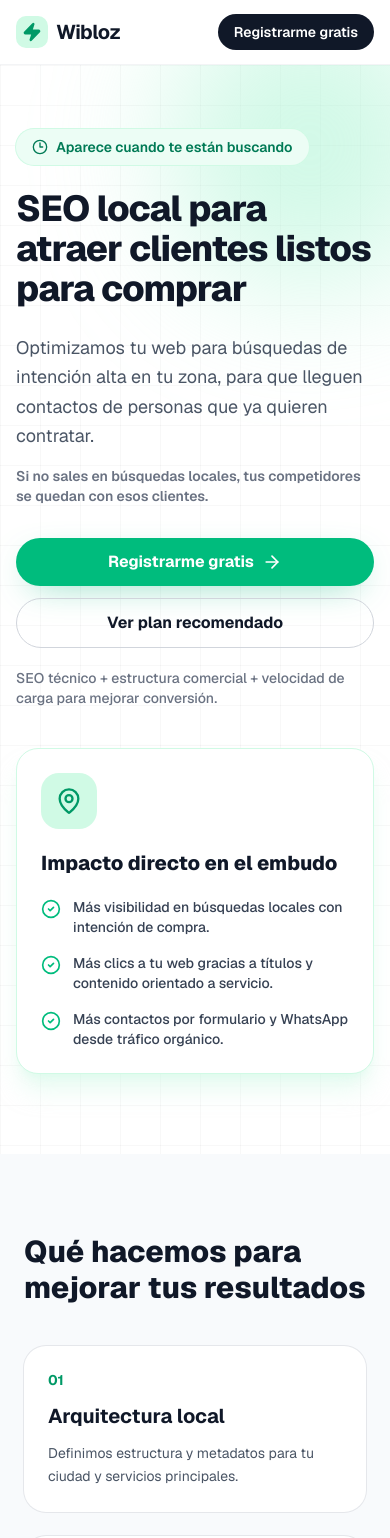
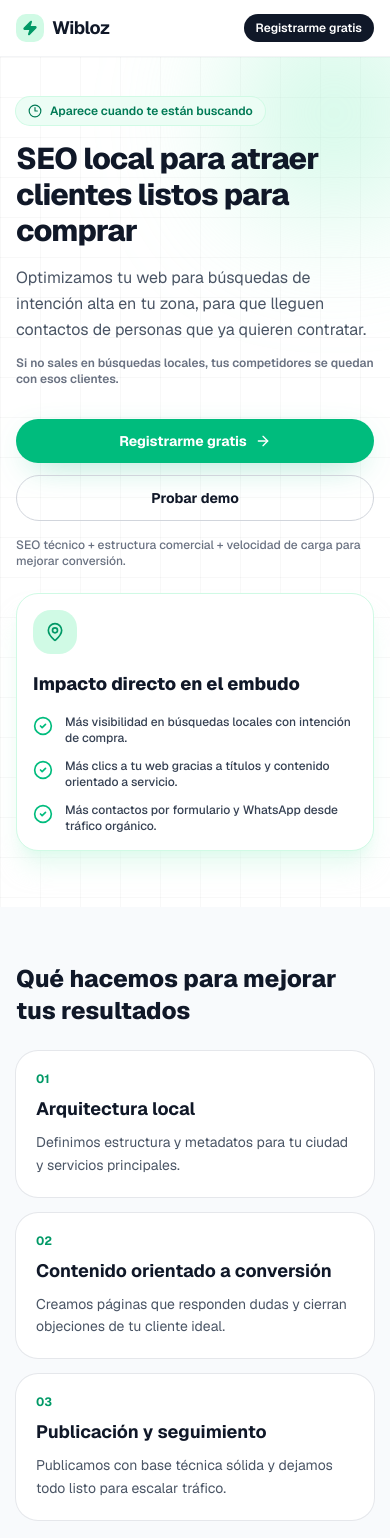
Before and after one commit to roberthgnz/bunnatic.com, a Next.js app: page /es/caracteristicas/seo-local in a window 390 px wide. Shown: the top 1538 px of the page. Built offline with nearby package versions, Linux system fonts and the light colour scheme.

Commit message:
feat: update call-to-action text to "Probar demo ahora" across multiple components and pages; add Footer component to AlternativeLanding and FeatureLanding

```diff
--- a/app/[locale]/alternativa/facebook/page.tsx
+++ b/app/[locale]/alternativa/facebook/page.tsx
@@ -12,7 +12,7 @@ export default function AlternativeFacebookPage() {
             "Facebook sirve para comunidad, pero no para controlar tu captación. Con una web propia conviertes búsquedas en contactos y ventas.",
           urgencyText: "Cada cambio del algoritmo puede recortar tu alcance sin aviso.",
           ctaPrimary: "Crear cuenta gratis",
-          ctaSecondary: "Probar demo ahora",
+          ctaSecondary: "Probar demo",
           trustLine: "Web propia + SEO local + CTAs directos para transformar visitas en registros.",
           competitorCardTitle: "Solo con Facebook Pages",
           competitorItems: [
--- a/app/[locale]/alternativa/wix/page.tsx
+++ b/app/[locale]/alternativa/wix/page.tsx
@@ -12,7 +12,7 @@ export default function AlternativeWixPage() {
             "Con Wix sueles invertir tiempo montando bloques y copiando textos. Con Wibloz partes de una propuesta completa pensada para captar clientes.",
           urgencyText: "Si tardas en publicar, también tardas en generar oportunidades.",
           ctaPrimary: "Crear cuenta gratis",
-          ctaSecondary: "Probar demo ahora",
+          ctaSecondary: "Probar demo",
           trustLine: "IA + estructura comercial para pasar de idea a web operativa en minutos.",
           competitorCardTitle: "Con Wix",
           competitorItems: [
--- a/app/[locale]/caracteristicas/_components/FeatureLanding.tsx
+++ b/app/[locale]/caracteristicas/_components/FeatureLanding.tsx
@@ -2,6 +2,7 @@
 
 import Link from "next/link";
 import { useLanguage } from "@/components/LanguageProvider";
+import Footer from "@/components/Footer";
 import {
   ArrowRight,
   CheckCircle2,
@@ -82,14 +83,14 @@ export default function FeatureLanding({ slug, icon, copy }: FeatureLandingProps
   return (
     <main className="min-h-screen bg-white text-gray-900">
       <nav className="sticky top-0 z-50 border-b border-gray-100 bg-white/90 backdrop-blur-xl">
-        <div className="mx-auto flex h-16 max-w-7xl items-center justify-between px-4 sm:px-6 lg:px-8">
+        <div className="mx-auto flex h-14 max-w-7xl items-center justify-between px-4 sm:h-16 sm:px-6 lg:px-8">
           <Link href="/" className="flex items-center gap-2">
-            <div className="flex h-8 w-8 items-center justify-center rounded-lg bg-emerald-100">
-              <Zap className="h-5 w-5 fill-emerald-600 text-emerald-600" />
+            <div className="flex h-7 w-7 items-center justify-center rounded-lg bg-emerald-100 sm:h-8 sm:w-8">
+              <Zap className="h-4 w-4 fill-emerald-600 text-emerald-600 sm:h-5 sm:w-5" />
             </div>
-            <span className="text-xl font-bold tracking-tight">Wibloz</span>
+            <span className="text-lg font-bold tracking-tight sm:text-xl">Wibloz</span>
           </Link>
-          <div className="flex items-center gap-3">
+          <div className="flex items-center gap-2 sm:gap-3">
             <Link
               href="/crear"
               className="hidden rounded-full border border-gray-200 px-4 py-2 text-sm font-semibold text-gray-700 transition-colors hover:bg-gray-50 sm:inline-flex"
@@ -98,7 +99,7 @@ export default function FeatureLanding({ slug, icon, copy }: FeatureLandingProps
             </Link>
             <Link
               href={signupHref}
-              className="inline-flex items-center gap-2 rounded-full bg-gray-900 px-4 py-2 text-sm font-semibold text-white transition-all hover:scale-105 hover:bg-gray-800"
+              className="inline-flex items-center gap-1.5 rounded-full bg-gray-900 px-3 py-1.5 text-xs font-semibold text-white transition-all hover:bg-gray-800 sm:gap-2 sm:px-4 sm:py-2 sm:text-sm sm:hover:scale-105"
             >
               {t.ctaPrimary}
             </Link>
@@ -106,50 +107,50 @@ export default function FeatureLanding({ slug, icon, copy }: FeatureLandingProps
         </div>
       </nav>
 
-      <section className="relative overflow-hidden px-4 pb-20 pt-16 sm:px-6 lg:px-8 lg:pt-24">
+      <section className="relative overflow-hidden px-4 pb-14 pt-10 sm:px-6 sm:pb-16 sm:pt-16 lg:px-8 lg:pb-20 lg:pt-24">
         <div className="absolute inset-0 bg-grid-pattern opacity-60" />
-        <div className="absolute right-0 top-0 h-72 w-72 -translate-y-16 translate-x-16 rounded-full bg-emerald-200/50 blur-3xl" />
-        <div className="relative mx-auto grid max-w-7xl gap-10 lg:grid-cols-[1.2fr_0.8fr] lg:items-center">
+        <div className="absolute right-0 top-0 h-52 w-52 -translate-y-12 translate-x-12 rounded-full bg-emerald-200/50 blur-3xl sm:h-72 sm:w-72 sm:-translate-y-16 sm:translate-x-16" />
+        <div className="relative mx-auto grid max-w-7xl gap-6 sm:gap-8 lg:grid-cols-[1.2fr_0.8fr] lg:items-center lg:gap-10">
           <div>
-            <span className="inline-flex items-center gap-2 rounded-full bg-emerald-50 px-4 py-2 text-sm font-semibold text-emerald-700 ring-1 ring-emerald-100">
-              <Clock3 className="h-4 w-4" />
+            <span className="inline-flex items-center gap-2 rounded-full bg-emerald-50 px-3 py-1.5 text-xs font-semibold text-emerald-700 ring-1 ring-emerald-100 sm:px-4 sm:py-2 sm:text-sm">
+              <Clock3 className="h-3.5 w-3.5 sm:h-4 sm:w-4" />
               {t.badge}
             </span>
-            <h1 className="mt-6 text-4xl font-extrabold tracking-tight sm:text-5xl lg:text-6xl">
+            <h1 className="mt-4 text-3xl font-extrabold tracking-tight sm:mt-6 sm:text-5xl lg:text-6xl">
               {t.title}
             </h1>
-            <p className="mt-6 max-w-2xl text-lg leading-relaxed text-gray-600">{t.subtitle}</p>
-            <p className="mt-4 text-sm font-semibold text-gray-500">{t.urgencyText}</p>
+            <p className="mt-4 max-w-2xl text-base leading-relaxed text-gray-600 sm:mt-6 sm:text-lg">{t.subtitle}</p>
+            <p className="mt-3 text-xs font-semibold text-gray-500 sm:mt-4 sm:text-sm">{t.urgencyText}</p>
 
             <div className="mt-8 flex flex-col gap-3 sm:flex-row">
               <Link
                 href={signupHref}
-                className="inline-flex items-center justify-center gap-2 rounded-full bg-emerald-500 px-6 py-3 text-base font-bold text-white shadow-[0_10px_35px_-15px_rgba(16,185,129,0.7)] transition-all hover:scale-105 hover:bg-emerald-400"
+                className="inline-flex w-full items-center justify-center gap-2 rounded-full bg-emerald-500 px-6 py-3 text-sm font-bold text-white shadow-[0_10px_35px_-15px_rgba(16,185,129,0.7)] transition-all hover:bg-emerald-400 sm:w-auto sm:text-base sm:hover:scale-105"
               >
                 {t.ctaPrimary}
-                <ArrowRight className="h-5 w-5" />
+                <ArrowRight className="h-4 w-4 sm:h-5 sm:w-5" />
               </Link>
               <Link
-                href={planHref}
-                className="inline-flex items-center justify-center gap-2 rounded-full border border-gray-300 px-6 py-3 text-base font-bold text-gray-900 transition-colors hover:bg-gray-50"
+                href="/crear"
+                className="inline-flex w-full items-center justify-center gap-2 rounded-full border border-gray-300 px-6 py-3 text-sm font-bold text-gray-900 transition-colors hover:bg-gray-50 sm:w-auto sm:text-base"
               >
-                {locale === "es" ? "Ver plan recomendado" : "Veure pla recomanat"}
+                {locale === "es" ? "Probar demo" : "Provar demo"}
               </Link>
             </div>
 
-            <p className="mt-5 text-sm font-medium text-gray-500">{t.trustLine}</p>
+            <p className="mt-4 text-xs font-medium text-gray-500 sm:mt-5 sm:text-sm">{t.trustLine}</p>
           </div>
 
-          <div className="rounded-3xl border border-emerald-100 bg-white p-6 shadow-xl shadow-emerald-100/50">
-            <div className="mb-5 flex h-14 w-14 items-center justify-center rounded-2xl bg-emerald-100">
-              <IconComponent className="h-7 w-7 text-emerald-600" />
+          <div className="rounded-3xl border border-emerald-100 bg-white p-4 shadow-xl shadow-emerald-100/50 sm:p-6">
+            <div className="mb-4 flex h-11 w-11 items-center justify-center rounded-2xl bg-emerald-100 sm:mb-5 sm:h-14 sm:w-14">
+              <IconComponent className="h-5 w-5 text-emerald-600 sm:h-7 sm:w-7" />
             </div>
-            <h2 className="text-xl font-extrabold">{t.outcomesTitle}</h2>
-            <ul className="mt-5 space-y-4">
+            <h2 className="text-lg font-extrabold sm:text-xl">{t.outcomesTitle}</h2>
+            <ul className="mt-4 space-y-3 sm:mt-5 sm:space-y-4">
               {t.outcomes.map((item) => (
                 <li key={item} className="flex items-start gap-3">
                   <CheckCircle2 className="mt-0.5 h-5 w-5 shrink-0 text-emerald-500" />
-                  <span className="text-sm font-medium text-gray-700">{item}</span>
+                  <span className="text-xs font-medium text-gray-700 sm:text-sm">{item}</span>
                 </li>
               ))}
             </ul>
@@ -157,41 +158,41 @@ export default function FeatureLanding({ slug, icon, copy }: FeatureLandingProps
         </div>
       </section>
 
-      <section className="bg-slate-50 py-20">
-        <div className="mx-auto max-w-7xl px-6 lg:px-8">
-          <h2 className="text-3xl font-extrabold">{t.processTitle}</h2>
-          <div className="mt-10 grid gap-6 md:grid-cols-3">
+      <section className="bg-slate-50 py-14 sm:py-20">
+        <div className="mx-auto max-w-7xl px-4 sm:px-6 lg:px-8">
+          <h2 className="text-2xl font-extrabold sm:text-3xl">{t.processTitle}</h2>
+          <div className="mt-6 grid gap-4 sm:mt-10 sm:gap-6 md:grid-cols-3">
             {t.process.map((step, index) => (
-              <article key={step.title} className="rounded-3xl bg-white p-6 ring-1 ring-gray-200">
-                <p className="text-sm font-bold text-emerald-600">0{index + 1}</p>
-                <h3 className="mt-3 text-xl font-bold">{step.title}</h3>
-                <p className="mt-3 text-sm leading-relaxed text-gray-600">{step.description}</p>
+              <article key={step.title} className="rounded-3xl bg-white p-5 ring-1 ring-gray-200 sm:p-6">
+                <p className="text-xs font-bold text-emerald-600 sm:text-sm">0{index + 1}</p>
+                <h3 className="mt-2 text-lg font-bold sm:mt-3 sm:text-xl">{step.title}</h3>
+                <p className="mt-2 text-sm leading-relaxed text-gray-600 sm:mt-3">{step.description}</p>
               </article>
             ))}
           </div>
         </div>
       </section>
 
-      <section className="py-20">
-        <div className="mx-auto grid max-w-7xl gap-8 px-6 lg:grid-cols-2 lg:px-8">
-          <div className="rounded-3xl bg-[#0a0a0a] p-8 text-white">
-            <h2 className="text-2xl font-extrabold">{t.objectionsTitle}</h2>
-            <div className="mt-6 space-y-5">
+      <section className="py-14 sm:py-20">
+        <div className="mx-auto grid max-w-7xl gap-6 px-4 sm:gap-8 sm:px-6 lg:grid-cols-2 lg:px-8">
+          <div className="rounded-3xl bg-[#0a0a0a] p-5 text-white sm:p-8">
+            <h2 className="text-xl font-extrabold sm:text-2xl">{t.objectionsTitle}</h2>
+            <div className="mt-5 space-y-4 sm:mt-6 sm:space-y-5">
               {t.objections.map((item) => (
-                <article key={item.q} className="rounded-2xl border border-white/10 bg-white/5 p-5">
-                  <p className="font-bold">{item.q}</p>
+                <article key={item.q} className="rounded-2xl border border-white/10 bg-white/5 p-4 sm:p-5">
+                  <p className="text-sm font-bold sm:text-base">{item.q}</p>
                   <p className="mt-2 text-sm text-gray-300">{item.a}</p>
                 </article>
               ))}
             </div>
           </div>
 
-          <div className="space-y-6">
-            <div className="rounded-3xl border border-gray-200 bg-white p-8 shadow-sm">
-              <h2 className="text-2xl font-extrabold">{t.proofTitle}</h2>
+          <div className="space-y-4 sm:space-y-6">
+            <div className="rounded-3xl border border-gray-200 bg-white p-5 shadow-sm sm:p-8">
+              <h2 className="text-xl font-extrabold sm:text-2xl">{t.proofTitle}</h2>
               <div className="mt-6 space-y-4">
                 {t.testimonials.map((item) => (
-                  <article key={item.author} className="rounded-2xl bg-slate-50 p-5">
+                  <article key={item.author} className="rounded-2xl bg-slate-50 p-4 sm:p-5">
                     <MessageSquareQuote className="h-5 w-5 text-emerald-600" />
                     <p className="mt-3 text-sm leading-relaxed text-gray-700">{item.quote}</p>
                     <p className="mt-3 text-sm font-bold text-gray-900">{item.author}</p>
@@ -201,9 +202,9 @@ export default function FeatureLanding({ slug, icon, copy }: FeatureLandingProps
               </div>
             </div>
 
-            <div className="rounded-3xl border border-emerald-200 bg-emerald-50 p-8">
-              <h3 className="text-xl font-extrabold text-gray-900">{t.planTitle}</h3>
-              <p className="mt-1 text-4xl font-extrabold text-gray-900">{t.planPrice}</p>
+            <div className="rounded-3xl border border-emerald-200 bg-emerald-50 p-5 sm:p-8">
+              <h3 className="text-lg font-extrabold text-gray-900 sm:text-xl">{t.planTitle}</h3>
+              <p className="mt-1 text-3xl font-extrabold text-gray-900 sm:text-4xl">{t.planPrice}</p>
               <ul className="mt-5 space-y-3">
                 {t.planItems.map((item) => (
                   <li key={item} className="flex items-start gap-2 text-sm font-medium text-gray-700">
@@ -223,27 +224,29 @@ export default function FeatureLanding({ slug, icon, copy }: FeatureLandingProps
         </div>
       </section>
 
-      <section className="border-t border-gray-100 bg-slate-50 py-16">
-        <div className="mx-auto max-w-4xl px-6 text-center">
-          <h2 className="text-3xl font-extrabold tracking-tight sm:text-4xl">{t.finalTitle}</h2>
-          <p className="mx-auto mt-4 max-w-2xl text-lg text-gray-600">{t.finalSubtitle}</p>
+      <section className="border-t border-gray-100 bg-slate-50 py-14 sm:py-16">
+        <div className="mx-auto max-w-4xl px-4 text-center sm:px-6">
+          <h2 className="text-2xl font-extrabold tracking-tight sm:text-4xl">{t.finalTitle}</h2>
+          <p className="mx-auto mt-3 max-w-2xl text-base text-gray-600 sm:mt-4 sm:text-lg">{t.finalSubtitle}</p>
           <div className="mt-8 flex flex-col justify-center gap-3 sm:flex-row">
             <Link
               href={signupHref}
-              className="inline-flex items-center justify-center gap-2 rounded-full bg-emerald-500 px-6 py-3 text-base font-bold text-white transition-all hover:scale-105 hover:bg-emerald-400"
+              className="inline-flex w-full items-center justify-center gap-2 rounded-full bg-emerald-500 px-6 py-3 text-sm font-bold text-white transition-all hover:bg-emerald-400 sm:w-auto sm:text-base sm:hover:scale-105"
             >
               {t.ctaPrimary}
-              <ArrowRight className="h-5 w-5" />
+              <ArrowRight className="h-4 w-4 sm:h-5 sm:w-5" />
             </Link>
             <Link
               href="/crear"
-              className="inline-flex items-center justify-center rounded-full border border-gray-300 px-6 py-3 text-base font-bold text-gray-900 transition-colors hover:bg-white"
+              className="inline-flex w-full items-center justify-center rounded-full border border-gray-300 px-6 py-3 text-sm font-bold text-gray-900 transition-colors hover:bg-white sm:w-auto sm:text-base"
             >
               {t.ctaSecondary}
             </Link>
           </div>
         </div>
       </section>
+
+      <Footer />
     </main>
   );
 }
--- a/app/[locale]/caracteristicas/generacion-ia/page.tsx
+++ b/app/[locale]/caracteristicas/generacion-ia/page.tsx
@@ -74,7 +74,7 @@ export default function GeneracionIAPage() {
           finalSubtitle:
             "Crea tu cuenta, genera tu web y empieza a captar registros sin depender de terceros.",
           ctaPrimary: "Crear cuenta gratis",
-          ctaSecondary: "Probar demo ahora",
+          ctaSecondary: "Probar demo",
         },
         ca: {
           badge: "La teva web pot estar activa avui",
--- a/app/[locale]/negocio/dentistas/page.tsx
+++ b/app/[locale]/negocio/dentistas/page.tsx
@@ -35,7 +35,7 @@ export default function NegocioDentistasPage() {
           finalTitle: "Convierte búsquedas en pacientes reales",
           finalSubtitle: "Regístrate y activa tu web dental enfocada a captación.",
           ctaPrimary: "Crear cuenta gratis",
-          ctaSecondary: "Probar demo",
+          ctaSecondary: "Probar demo ahora",
         },
         ca: {
           badge: "Més primeres visites i tractaments tancats",
--- a/app/[locale]/negocio/esteticas/page.tsx
+++ b/app/[locale]/negocio/esteticas/page.tsx
@@ -35,7 +35,7 @@ export default function NegocioEsteticasPage() {
           finalTitle: "Haz crecer tus reservas desde la web",
           finalSubtitle: "Regístrate y publica una página pensada para vender tratamientos.",
           ctaPrimary: "Crear cuenta gratis",
-          ctaSecondary: "Probar demo",
+          ctaSecondary: "Probar demo ahora",
         },
         ca: {
           badge: "Més tractaments reservats",
--- a/app/[locale]/negocio/inmobiliarias/page.tsx
+++ b/app/[locale]/negocio/inmobiliarias/page.tsx
@@ -35,7 +35,7 @@ export default function NegocioInmobiliariasPage() {
           finalTitle: "Convierte tu web en máquina de captación",
           finalSubtitle: "Regístrate y empieza a generar leads más cualificados.",
           ctaPrimary: "Crear cuenta gratis",
-          ctaSecondary: "Probar demo",
+          ctaSecondary: "Probar demo ahora",
         },
         ca: {
           badge: "Capta compradors i propietaris amb millor filtre",
--- a/app/[locale]/negocio/peluquerias/page.tsx
+++ b/app/[locale]/negocio/peluquerias/page.tsx
@@ -35,7 +35,7 @@ export default function NegocioPeluqueriasPage() {
           finalTitle: "Llena agenda con una web que sí convierte",
           finalSubtitle: "Crea tu cuenta y empieza a captar citas desde hoy.",
           ctaPrimary: "Crear cuenta gratis",
-          ctaSecondary: "Probar demo",
+          ctaSecondary: "Probar demo ahora",
         },
         ca: {
           badge: "Capta més cites sense dependre d'Instagram",
```
Also changed, not shown: app/[locale]/alternativa/_components/AlternativeLanding.tsx (+56 -53 lines), app/[locale]/negocio/_components/BusinessLanding.tsx (+5 -2 lines), lib/businessLandingData.ts (+4 -4 lines).
